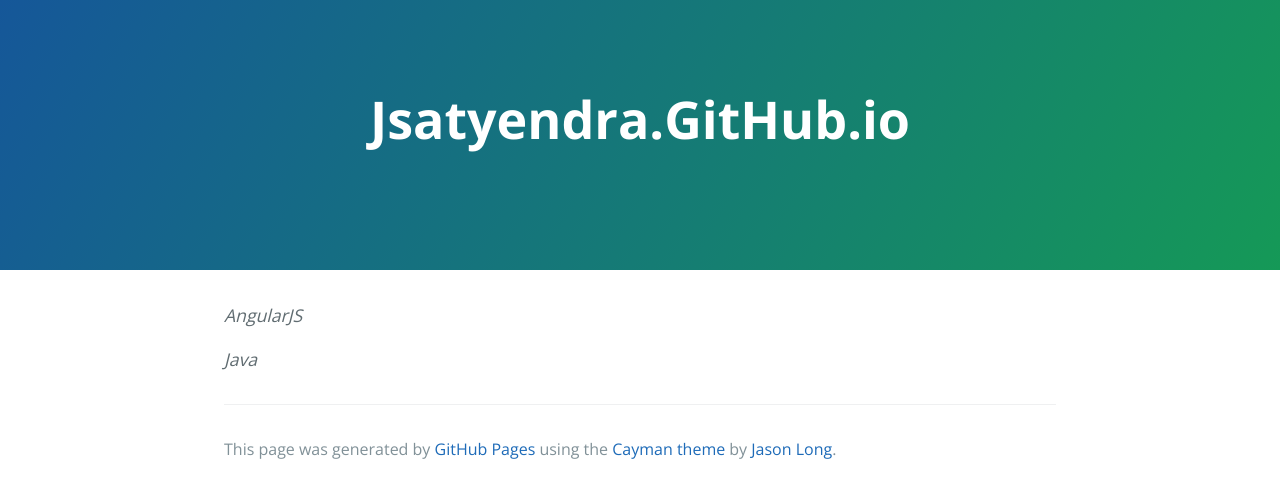
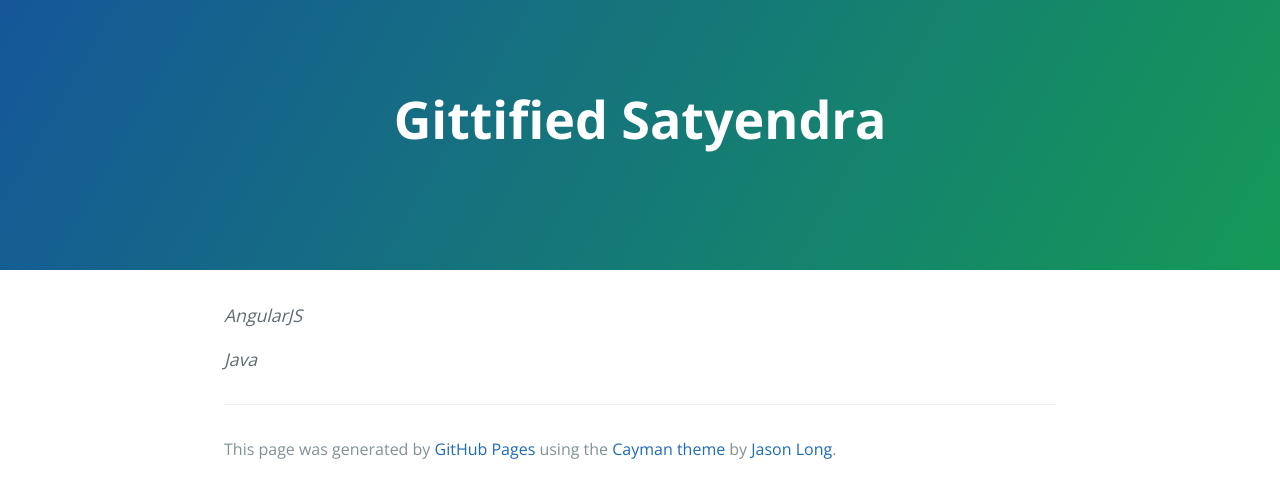
Before and after one commit to jsatyendra/jsatyendra.github.io, a plain HTML site: page index.html in a window 1280 px wide. Drawn offline with nearby package versions, Linux system fonts and the light colour scheme.

Commit message:
Update index.html

```diff
--- a/index.html
+++ b/index.html
@@ -11,7 +11,7 @@
   </head>
   <body>
     <section class="page-header">
-      <h1 class="project-name">Jsatyendra.GitHub.io</h1>
+      <h2 class="project-name">Gittified Satyendra</h2>
       <h2 class="project-tagline"></h2>
     </section>
 
```
